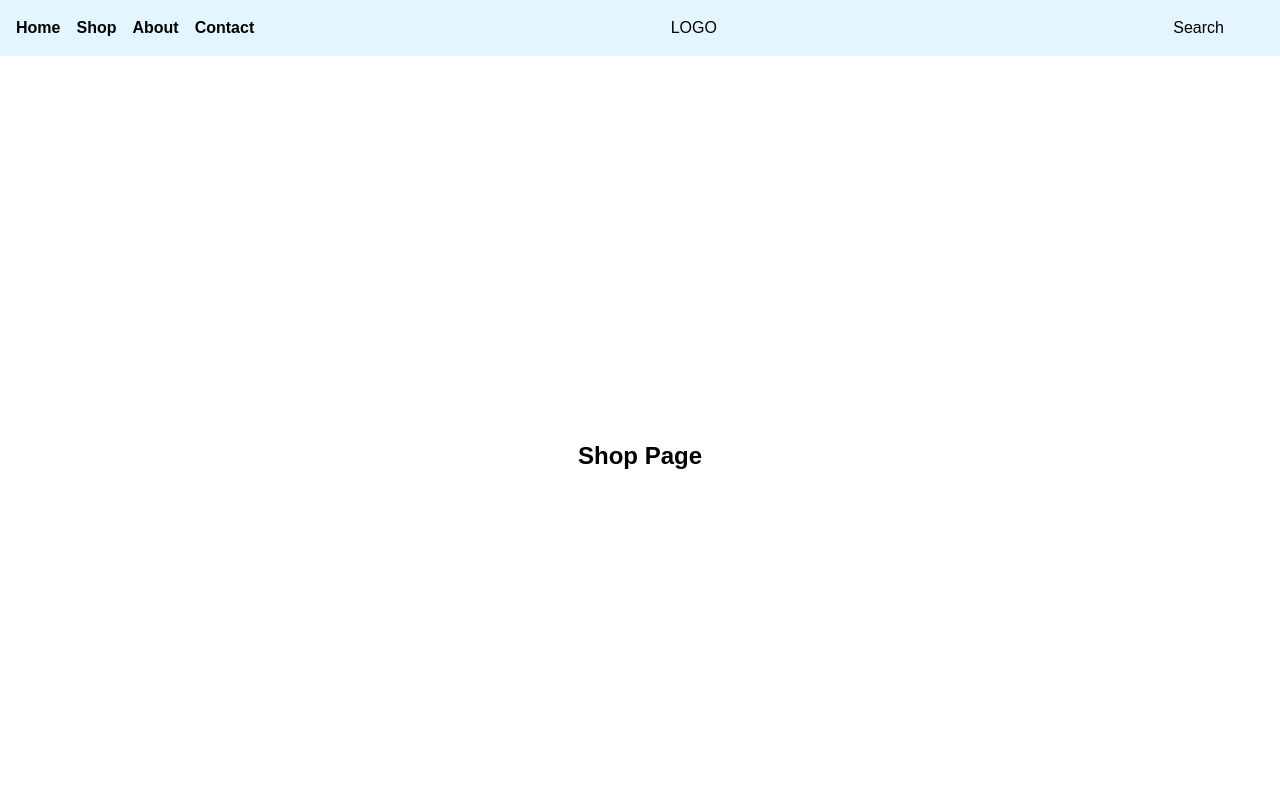
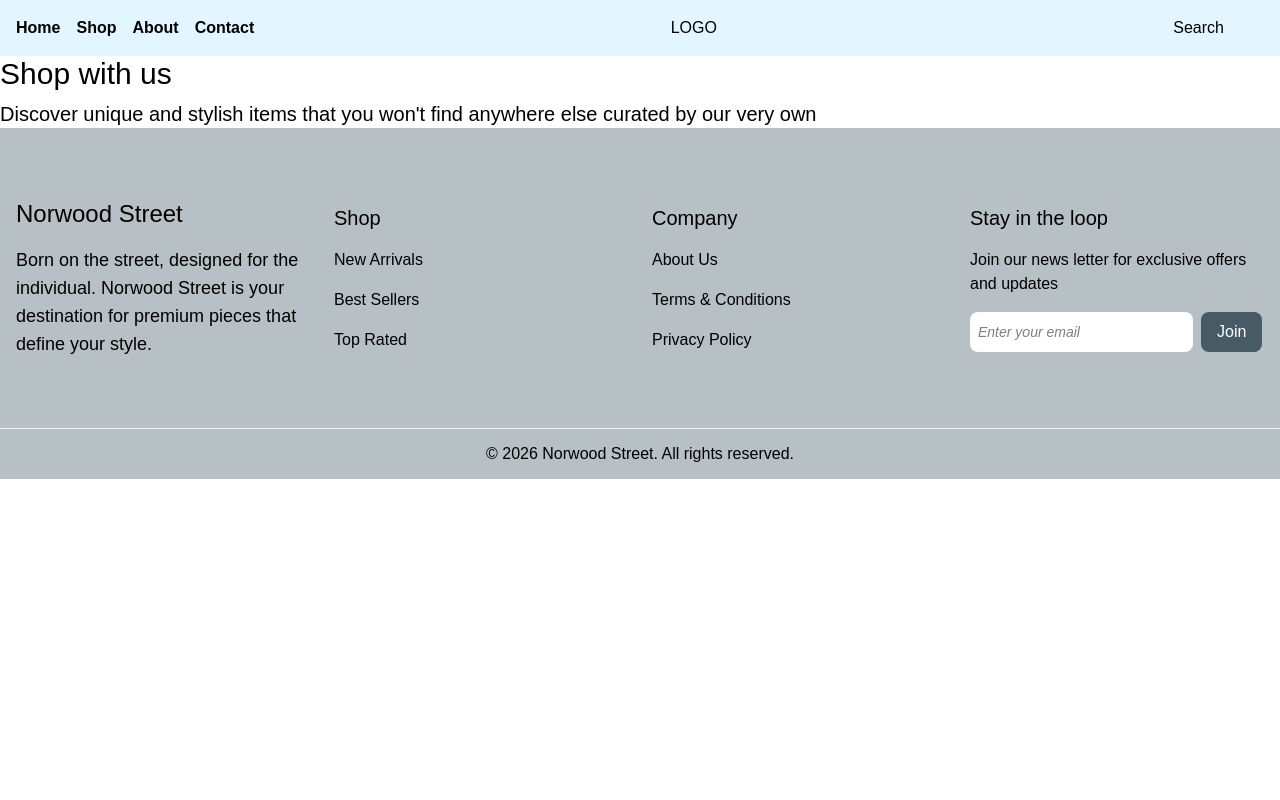
Before and after one commit to classicManCode/Norwood-Street-E-commerce-store, a Next.js app: page /shop in a window 1280 px wide. Shown: the top 800 px of the page. Built offline with nearby package versions, Linux system fonts and the light colour scheme; some icons are missing.

Commit message:
refactor(font & shop logic): created fonts file and implementing shop route

```diff
--- a/package.json
+++ b/package.json
@@ -11,6 +11,7 @@
   },
   "dependencies": {
     "@deemlol/next-icons": "^0.1.9",
+    "axios": "^1.13.6",
     "next": "16.1.6",
     "react": "19.2.3",
     "react-dom": "19.2.3"
@@ -24,5 +25,6 @@
     "eslint-config-next": "16.1.6",
     "tailwindcss": "^4",
     "typescript": "^5"
-  }
+  },
+  "packageManager": "pnpm@10.30.3+sha512.c961d1e0a2d8e354ecaa5166b822516668b7f44cb5bd95122d590dd81922f606f5473b6d23ec4a5be05e7fcd18e8488d47d978bbe981872f1145d06e9a740017"
 }
--- a/src/app/shop/page.tsx
+++ b/src/app/shop/page.tsx
@@ -1,12 +1,11 @@
 import React from "react";
+import ShopHeading from "@/src/components/ShopHeading";
 
 const Shop = () => {
   return (
-    <>
-      <div className="min-h-screen flex flex-col items-center justify-center">
-        <h1 className="text-2xl font-semibold">Shop Page</h1>
-      </div>
-    </>
+    <main>
+      <ShopHeading />
+    </main>
   );
 };
 
--- a/src/components/Collections.tsx
+++ b/src/components/Collections.tsx
@@ -1,24 +1,6 @@
 import React from "react";
 import Image, { StaticImageData } from "next/image";
-import { Unbounded, Inter } from "next/font/google";
-
-export const unbounded = Unbounded({
-  subsets: ["latin"],
-  weight: ["400"],
-  style: ["normal"],
-});
-
-// const spaceGrotesk = Space_Grotesk({
-//   subsets: ["latin"],
-//   weight: ["500"],
-//   style: ["normal"],
-// });
-
-const inter = Inter({
-  subsets: ["latin"],
-  weight: ["400", "500", "600", "700"],
-  style: ["italic", "normal"],
-});
+import { unbounded, inter } from "@/src/fonts/font";
 
 interface CollectionItem {
   image: StaticImageData;
--- a/src/components/Hero.tsx
+++ b/src/components/Hero.tsx
@@ -2,13 +2,9 @@ import React from "react";
 import Image from "next/image";
 import heroImg1 from "@/public/gym-equipment.jpg";
 import Link from "next/link";
-import { Archivo } from "next/font/google";
+import { archivo } from "@/src/fonts/font";
 
-const archivo = Archivo({
-  subsets: ["latin"],
-  weight: ["700"],
-  style: ["normal"],
-});
+
 
 const Hero = () => {
   // const heroImages = [
--- /dev/null
+++ b/src/components/ShopHeading.tsx
@@ -0,0 +1,20 @@
+// import axios from 'axios'
+import React from "react";
+
+const ShopHeading = async () => {
+  return (
+    <section>
+      <div className="flex items-center justify-between">
+        <div className="flex flex-col gap-2">
+          <h1 className="text-3xl">Shop with us</h1>
+          <p className="text-xl">
+            Discover unique and stylish items that you won&apos;t find anywhere
+            else curated by our very own
+          </p>
+        </div>
+      </div>
+    </section>
+  );
+};
+
+export default ShopHeading;
--- /dev/null
+++ b/src/fonts/font.ts
@@ -0,0 +1,27 @@
+import { Archivo, Inter, Unbounded } from "next/font/google";
+
+const archivo = Archivo({
+  subsets: ["latin"],
+  weight: ["700"],
+  style: ["normal"],
+});
+
+const unbounded = Unbounded({
+  subsets: ["latin"],
+  weight: ["400"],
+  style: ["normal"],
+});
+
+// const spaceGrotesk = Space_Grotesk({
+//   subsets: ["latin"],
+//   weight: ["500"],
+//   style: ["normal"],
+// });
+
+const inter = Inter({
+  subsets: ["latin"],
+  weight: ["400", "500", "600", "700"],
+  style: ["italic", "normal"],
+});
+
+export { archivo, unbounded, inter };
```
Also changed, not shown: 1 other file (tests, documents, lock files or other folders).
